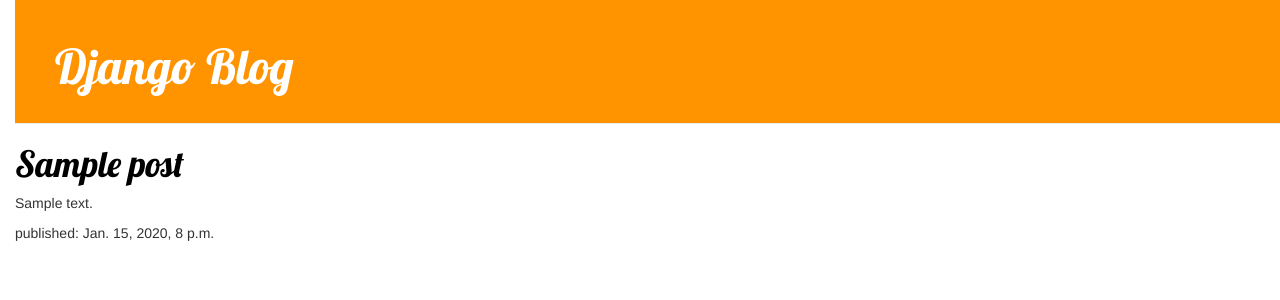
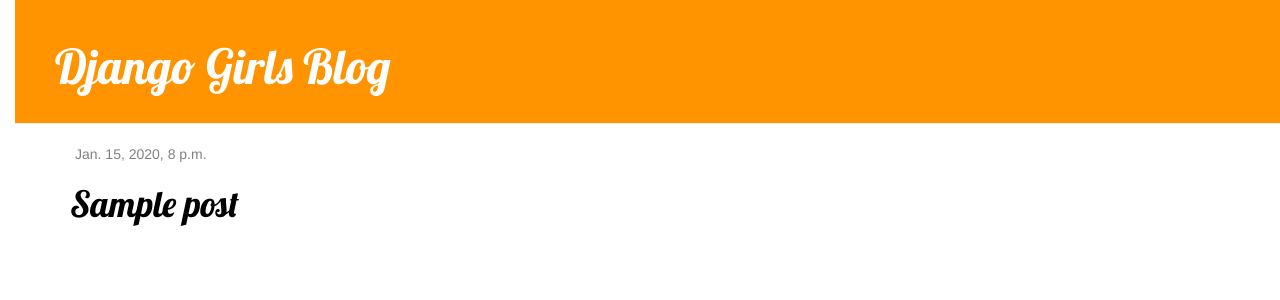
Before and after one commit to Ashimoro/first-blog, a Django app: template blog/templates/blog/post_list.html in a window 1280 px wide. Shown: the top 300 px of the page. Run offline with Django 3.2, Linux system fonts and the light colour scheme; the template is opened without the code that fills it: values that come from a table or form of the project are taken from there, others are empty; tables that the repository leaves empty hold one stand-in row (values such as "Sample post"); some libraries are stand-ins or nearby versions.

Commit message:
Добавлен CSS. Оптимизированоха-ха

```diff
--- a/blog/static/css/blog.css
+++ b/blog/static/css/blog.css
@@ -28,6 +28,7 @@ h1, h2, h3, h4 {
 
 .date {
     color: #828282;
+    margin-left: 5px;
 }
 
 .save {
--- /dev/null
+++ b/blog/templates/blog/base.html
@@ -0,0 +1,28 @@
+{% load static %}
+<html>
+    <head>
+        <title>Django Girls blog</title>
+        <link rel="stylesheet" href="//maxcdn.bootstrapcdn.com/bootstrap/3.2.0/css/bootstrap.min.css">
+        <link rel="stylesheet" href="//maxcdn.bootstrapcdn.com/bootstrap/3.2.0/css/bootstrap-theme.min.css">
+        <link href='//fonts.googleapis.com/css?family=Lobster&subset=latin,latin-ext' rel='stylesheet' type='text/css'>
+        <link rel="stylesheet" href="{% static 'css/blog.css' %}">
+    </head>
+<body>
+    <div class="page-header">
+        <h1><a href="/">Django Girls Blog</a></h1>
+    </div>
+    <div class="content container">
+        <div class="row">
+            <div class="col-md-8">
+            {% block content %}
+                <div class="date">
+                {{ post.published_date }}
+                </div>
+                <h1><a href="{% url 'post_detail' pk=post.pk %}">{{ post.title }}</a></h1>
+                <p>{{ post.text|linebreaksbr }}</p>
+            {% endblock %}
+            </div>
+        </div>
+    </div>
+</body>
+</html>
--- a/blog/templates/blog/post_list.html
+++ b/blog/templates/blog/post_list.html
@@ -1,23 +1,13 @@
-{% load static %}
-<html>
-    <head>
-        <title>PIDOR</title>
-        <link rel="stylesheet" href="//maxcdn.bootstrapcdn.com/bootstrap/3.2.0/css/bootstrap.min.css">
-        <link rel="stylesheet" href="//maxcdn.bootstrapcdn.com/bootstrap/3.2.0/css/bootstrap-theme.min.css">
-        <link rel="stylesheet" href="{% static 'css/blog.css' %}">
-        <link href="https://fonts.googleapis.com/css?family=Lobster&subset=latin,cyrillic" rel="stylesheet" type="text/css">
-    </head>
-    <body>
-        <div class="page-header">
-            <h1><a href="/">Django Blog</a></h1>
+{% extends 'blog/base.html' %}
+
+{% block content %}
+    {% for post in posts %}
+        <div class="post">
+            <div class="date">
+                {{ post.published_date }}
+            </div>
+            <h1><a href="{% url 'post_detail' pk=post.pk %}">{{ post.title }}</a></h1>
+            {# <p>{{ post.text|linebreaksbr }}</p> #}
         </div>
-        {% for post in posts %}
-            <div class="post">
-                <h1><a href="">{{ post.title }}</a></h1>
-                <p>{{ post.text|linebreaksbr }}</p>
-                <p>published: {{ post.published_date }}</p>
-            </div>
-        {% endfor %}
-        </div>
-    </body>
-</html>
+    {% endfor %}
+{% endblock %}
--- a/blog/urls.py
+++ b/blog/urls.py
@@ -3,4 +3,5 @@ from . import views
 
 urlpatterns = [
     path('', views.post_list, name='post_list'),
+    path('post/<int:pk>/', views.post_detail, name='post_detail'),
 ]
--- a/blog/views.py
+++ b/blog/views.py
@@ -1,9 +1,14 @@
 from django.shortcuts import render
 from .models import Post
 from django.utils import timezone
+from django.shortcuts import render, get_object_or_404
 
 # Create your views here.
 
 def post_list(request):
 	posts = Post.objects.filter(published_date__lte=timezone.now()).order_by('published_date')
 	return render(request, 'blog/post_list.html', {'posts': posts})
+
+def post_detail(request, pk):
+    post = get_object_or_404(Post, pk=pk)
+    return render(request, 'blog/post_detail.html', {'post': post})
```
Also changed, not shown: blog/templates/blog/post_detail.html (added, +13 -0 lines).
